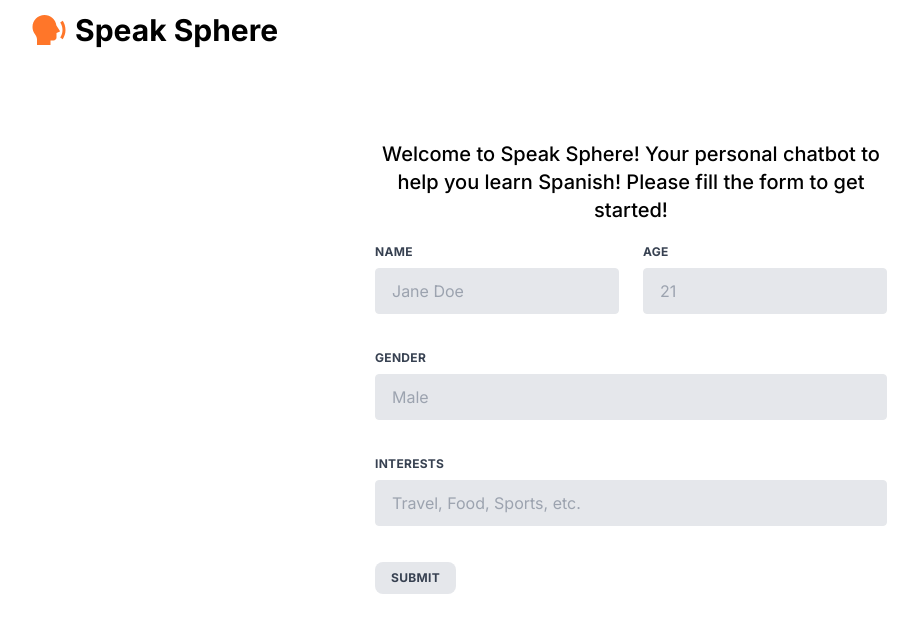
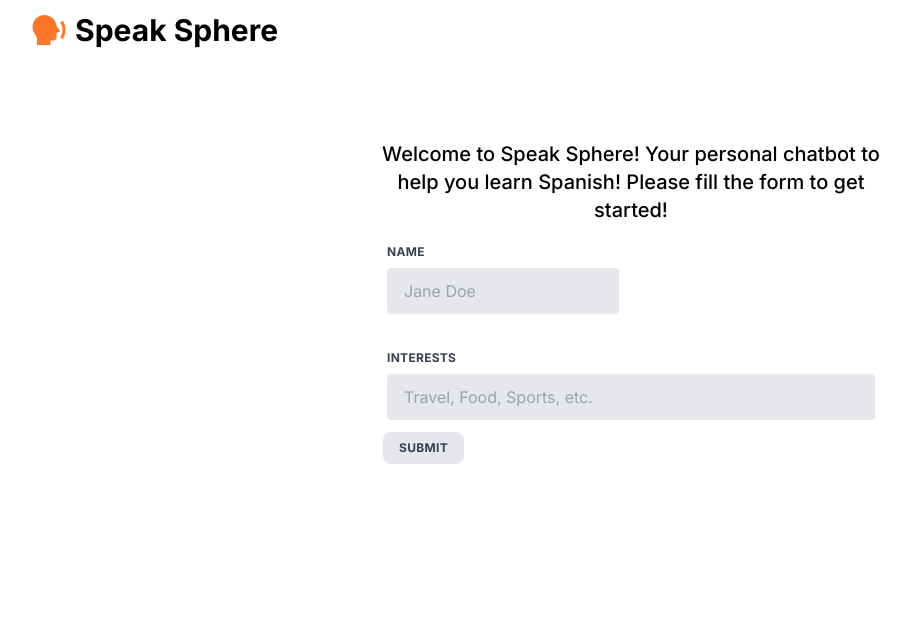
Before and after one commit to shvam0000/Speak-Sphere, a Next.js app in the folder frontend/: page / in a window 1280 px wide. Shown: the top 632 px of the page, without its empty margins (9-927 px from the left). Built offline with nearby package versions, Linux system fonts and the light colour scheme.

Commit message:
🔥 remove redundant user details

```diff
--- a/frontend/app/components/landing/form.tsx
+++ b/frontend/app/components/landing/form.tsx
@@ -19,8 +19,6 @@ const Form = () => {
     // Create an object to store the form data
     const formData = {
       name,
-      age,
-      gender,
       interests,
     };
 
@@ -42,7 +40,6 @@ const Form = () => {
     <div>
       <form className="w-full max-w-lg" onSubmit={handleSubmit}>
         <Heading />
-        <div className="flex justify-center flex-wrap -mx-3 mb-6">
         <div className="w-full md:w-1/2 px-3 mb-6 md:mb-0">
           <label
             className="block uppercase tracking-wide text-gray-700 text-xs font-bold mb-2"
@@ -59,42 +56,7 @@ const Form = () => {
             required
           />
         </div>
-          <div className="w-full md:w-1/2 px-3">
-            <label
-              className="block uppercase tracking-wide text-gray-700 text-xs font-bold mb-2"
-              htmlFor="age">
-              Age
-            </label>
-            <input
-              className="appearance-none block w-full bg-gray-200 text-gray-700 border border-gray-200 rounded py-3 px-4 leading-tight focus:outline-none focus:bg-white focus:border-gray-500"
-              id="age"
-              type="number"
-              placeholder="21"
-              value={age}
-              onChange={(e) => setAge(e.target.value)}
-              required
-            />
-          </div>
-        </div>
-        <div className="flex flex-wrap -mx-3 mb-6">
-          <div className="w-full px-3">
-            <label
-              className="block uppercase tracking-wide text-gray-700 text-xs font-bold mb-2"
-              htmlFor="gender">
-              Gender
-            </label>
-            <input
-              className="appearance-none block w-full bg-gray-200 text-gray-700 border border-gray-200 rounded py-3 px-4 mb-3 leading-tight focus:outline-none focus:bg-white focus:border-gray-500"
-              id="gender"
-              type="text"
-              placeholder="Male"
-              value={gender}
-              onChange={(e) => setGender(e.target.value)}
-              required
-            />
-          </div>
-        </div>
-        <div className="flex flex-wrap -mx-3 mb-6">
+        <div className="flex flex-wrap -mx-3 mb-6"></div>
         <div className="w-full px-3">
           <label
             className="block uppercase tracking-wide text-gray-700 text-xs font-bold mb-2"
@@ -111,9 +73,8 @@ const Form = () => {
             required
           />
         </div>
-        </div>
         <button
-          className="uppercase tracking-wide text-gray-700 bg-gray-200 px-4 py-2 rounded-lg text-xs font-bold mb-2"
+          className="uppercase flex justify-center ml-2 tracking-wide text-gray-700 bg-gray-200 px-4 py-2 rounded-lg text-xs font-bold mb-2"
           type="submit">
           Submit
         </button>
```
Lines whose indentation alone changed are shown as unchanged.
